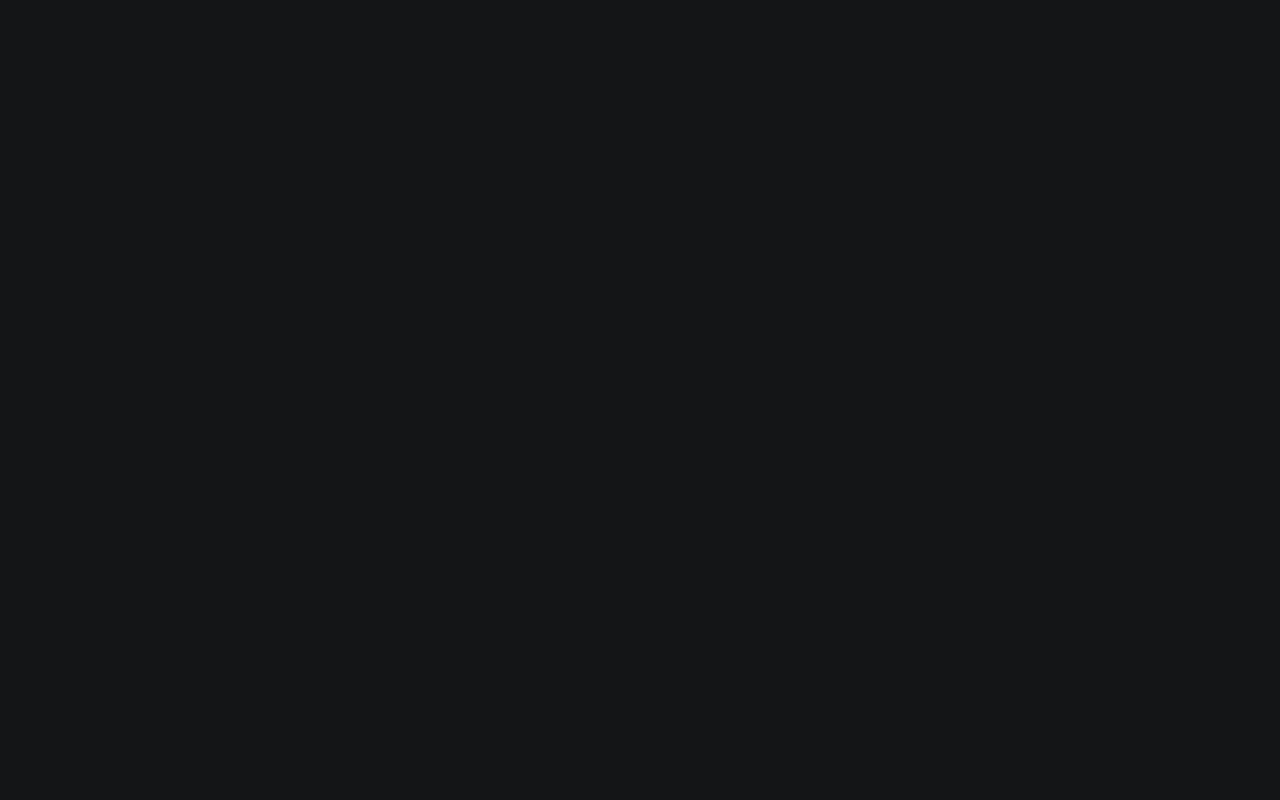
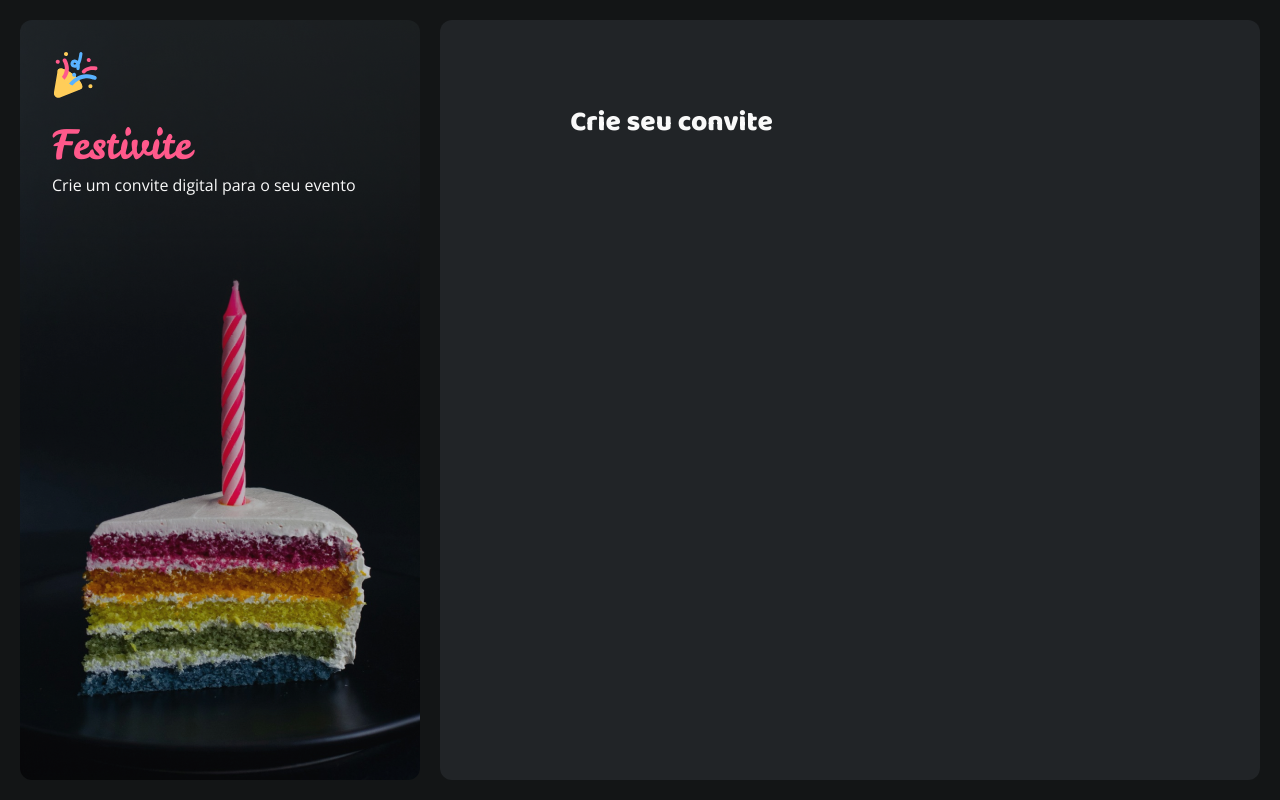
Before and after one commit to oswaldo-oliveira/invite-form, a plain HTML site: page index.html in a window 1280 px wide. Drawn offline with nearby package versions, Linux system fonts and the light colour scheme.

Commit message:
:sparkles: feat: create layout

```diff
--- a/index.html
+++ b/index.html
@@ -15,5 +15,20 @@
 
     <title>Festivite</title>
   </head>
-  <body></body>
+  <body>
+    <div id="app">
+      <aside>
+        <div class="aside-container">
+          <img src="assets/Logo.svg" alt="" />
+          <h1>Festivite</h1>
+          <p>Crie um convite digital para o seu evento</p>
+        </div>
+      </aside>
+      <main>
+        <div class="main-container">
+          <h2>Crie seu convite</h2>
+        </div>
+      </main>
+    </div>
+  </body>
 </html>
--- a/styles/index.css
+++ b/styles/index.css
@@ -1 +1,2 @@
 @import url(global.css);
+@import url(layout.css);
--- /dev/null
+++ b/styles/layout.css
@@ -0,0 +1,51 @@
+#app {
+  display: grid;
+  gap: 20px;
+  grid-template-columns: 32.8125% 67.1875%;
+  padding: 20px 40px 20px 20px;
+
+  height: 100vh;
+  overflow: hidden;
+}
+
+main {
+  overflow: auto;
+  background-color: var(--shape-body);
+  border-radius: 12px;
+
+  .main-container {
+    padding: 80px 130px;
+
+    h2 {
+      font: var(--text-heading-md);
+      color: var(--text-heading);
+    }
+  }
+}
+
+aside {
+  padding: 2rem;
+  border-radius: 12px;
+
+  background-color: var(--shape-body);
+  background-image: url(../assets/Background.png);
+  background-size: cover;
+
+  .aside-container {
+    img {
+      height: 45.85px;
+      width: 48px;
+    }
+
+    h1 {
+      font: var(--text-logo);
+      color: var(--pink);
+      margin-block: 1rem 2px;
+    }
+
+    p {
+      font: var(--text-body-md);
+      color: var(--text-heading);
+    }
+  }
+}
```
